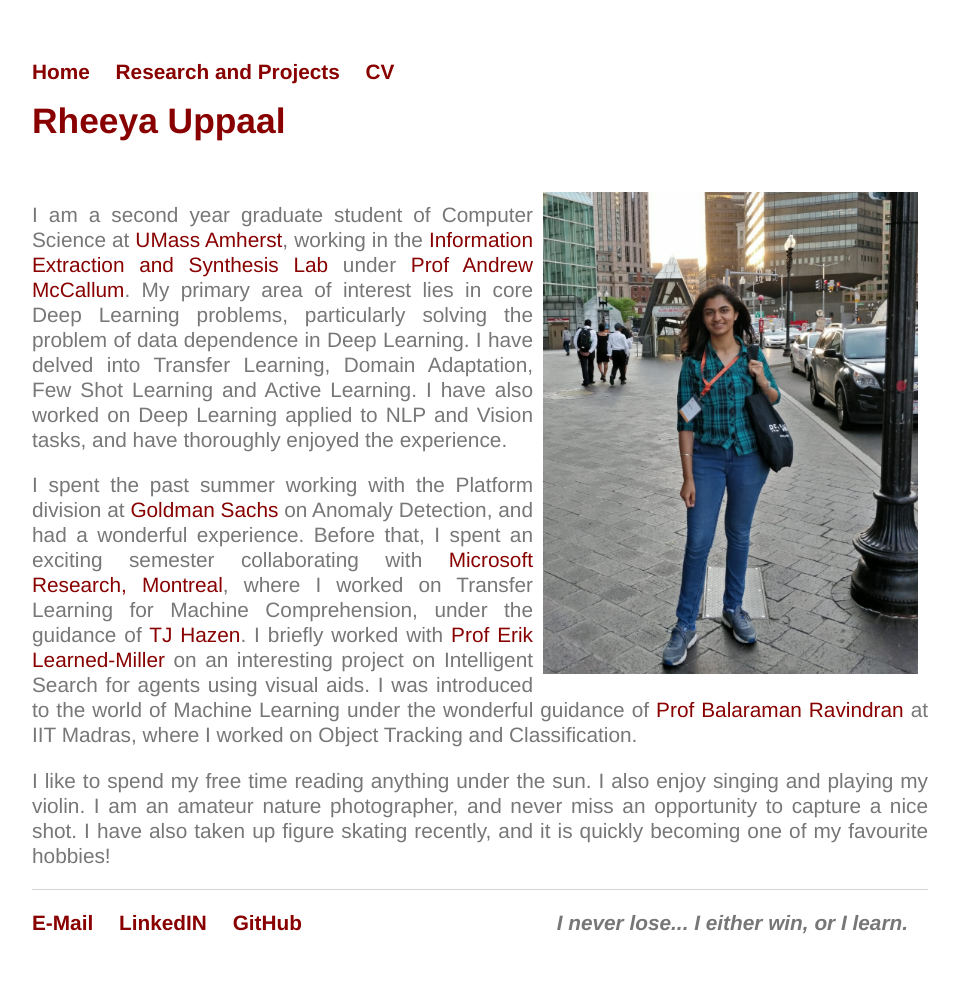
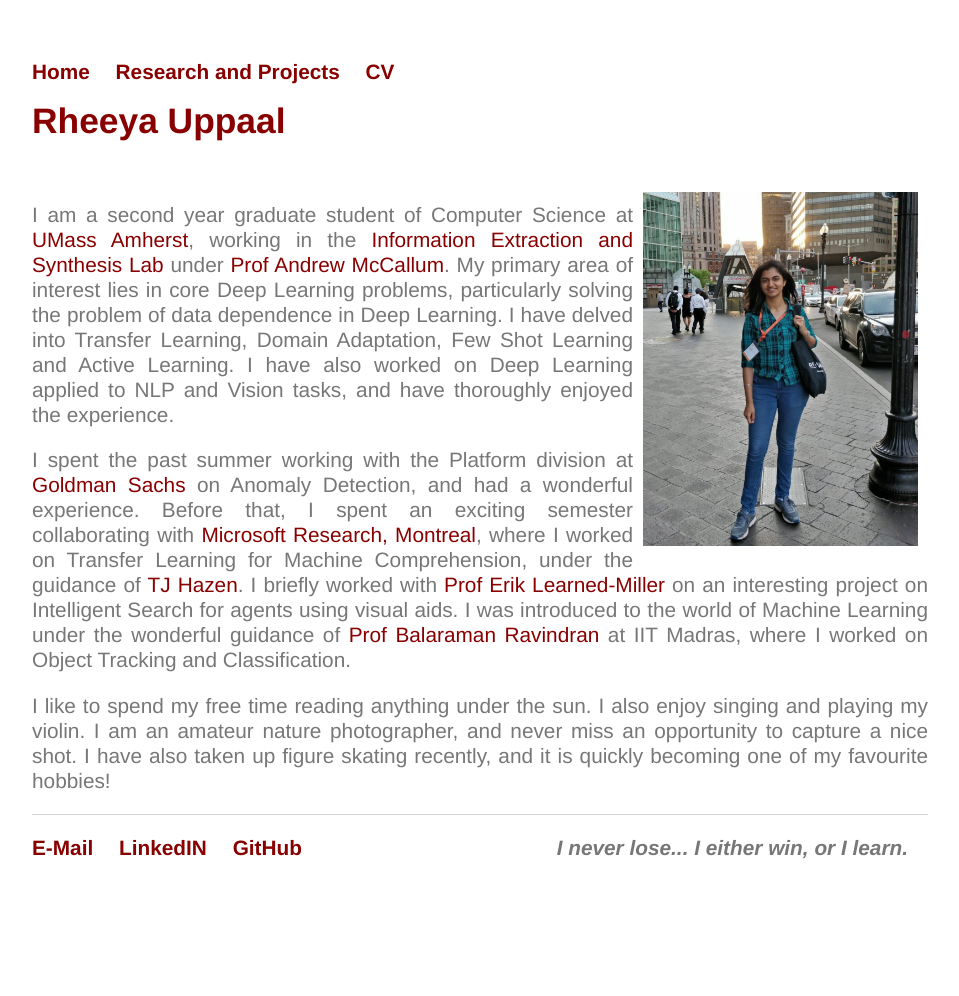
Before and after one commit to Uppaal/Uppaal.github.io, a Jekyll site: the page built from index.html, in a window 1280 px wide. Shown: the whole page, without its empty margins (160-1119 px from the left). Built offline with Jekyll 4.4.1, drawn with Linux system fonts in a browser that asks for light colours; after the commit the page ends 921 px from its top, so only the background shows below that.

Commit message:
Update index.html

```diff
--- a/index.html
+++ b/index.html
@@ -5,7 +5,7 @@ title: Rheeya Uppaal
 <div class="blurb">
 	<h1>Rheeya Uppaal</h1>
 	<br>
-	<img src="images/R1.jpeg" style="float:right" src="R2.jpeg" alt="picture" class="inline" width="375"/>
+	<img src="images/R1.jpeg" style="float:right" src="R2.jpeg" alt="picture" class="inline" width="275"/>
 
 	<p align="justify">I am a second year graduate student of Computer Science at <a href="https://www.cics.umass.edu/">UMass Amherst</a>, working in the <a href="http://www.iesl.cs.umass.edu/">Information Extraction and Synthesis Lab</a> under <a href="https://people.cs.umass.edu/~mccallum/">Prof Andrew McCallum</a>. My primary area of interest lies in core Deep Learning problems, particularly solving the problem of data dependence in Deep Learning. I have delved into Transfer Learning, Domain Adaptation, Few Shot Learning and Active Learning. I have also worked on Deep Learning applied to NLP and Vision tasks, and have thoroughly enjoyed the experience. </p>
 
```
